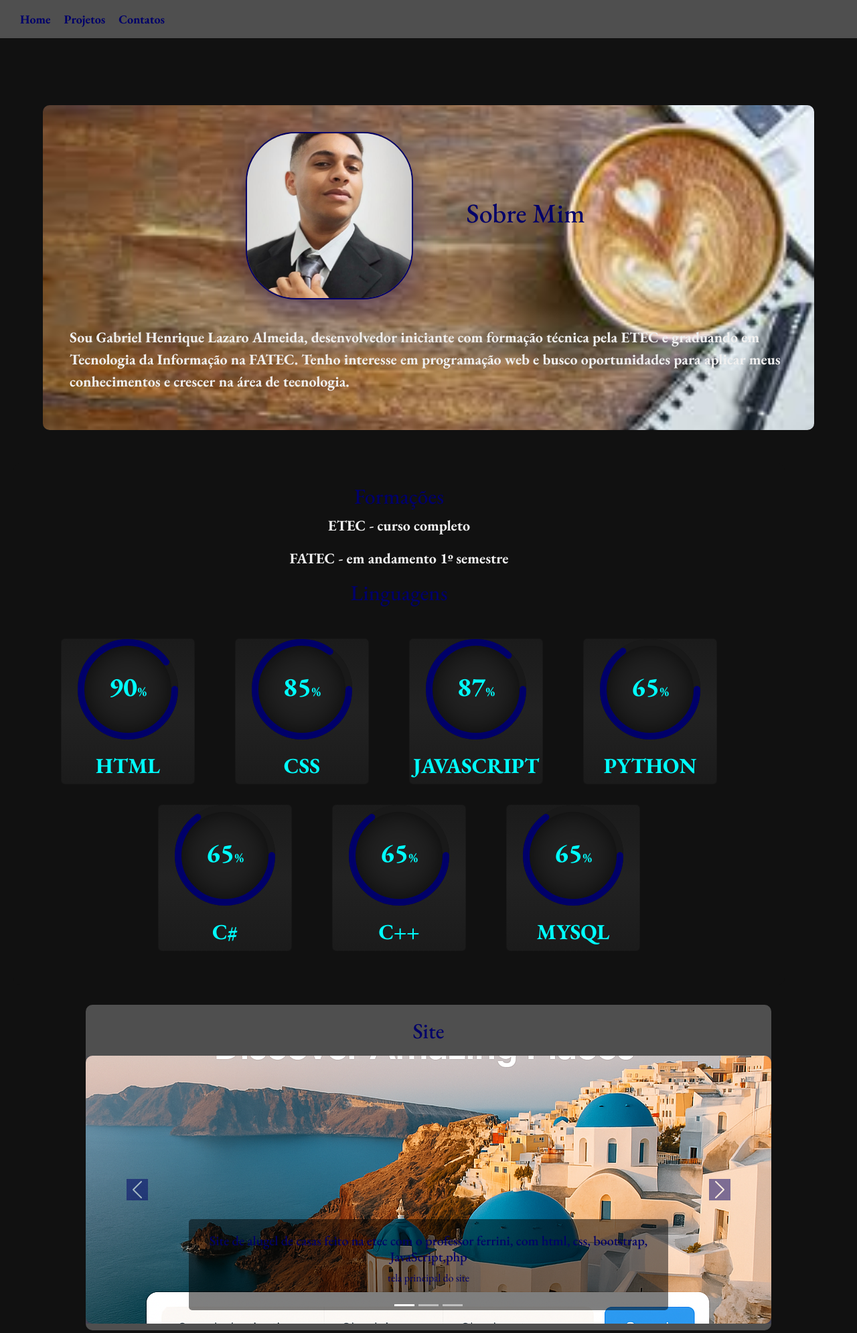
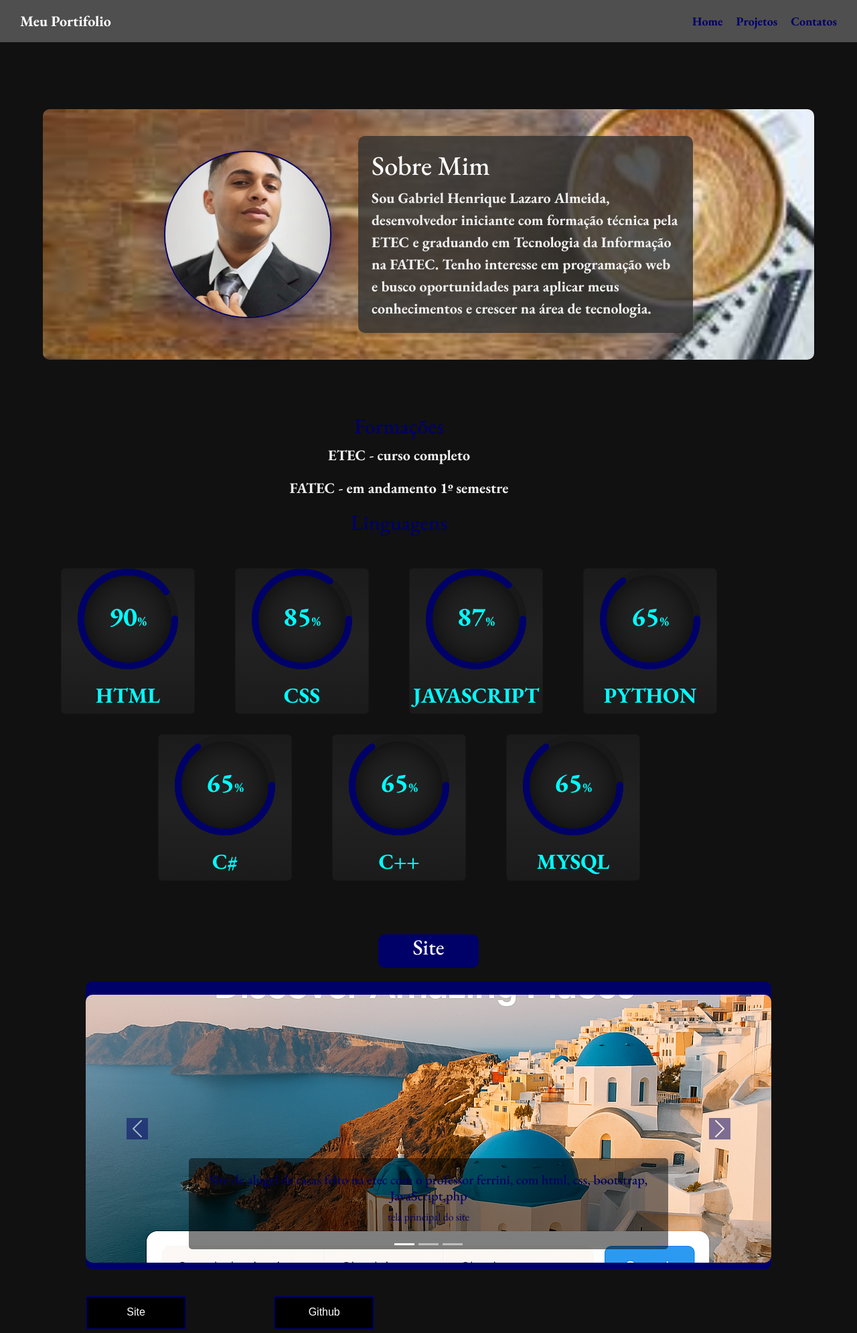
Before and after one commit to gabsact4/gabriel-lazaro, a PHP site: page / in a window 1280 px wide. Shown: the top 1990 px of the page at 67% size. Run offline with PHP 8.4, Linux system fonts and the light colour scheme.

Commit message:
atualizando o portifolio

```diff
--- a/src/portifolio/css/style.css
+++ b/src/portifolio/css/style.css
@@ -19,9 +19,16 @@ body {
     padding: 15px 30px;
 }
 
+.logo {
+  color: white;
+  font-size: 22px;
+  font-weight: bold;
+}
+
 .nav-links {
     display: flex;
     gap: 20px;
+    margin-left: auto;
 }
 
 .link {
@@ -32,13 +39,13 @@ body {
 }
 
 .link:hover {
-    color: #111;
+    color: white;
 }
 
 #img {
   width: 250px;
   height: 250px;
-  border-radius: 30%;
+  border-radius: 50%;
   border: 2px solid #000069;
   box-shadow: 0 20px 50px rgba(0, 0, 105, 0.4);
   object-fit: cover;
@@ -46,7 +53,7 @@ body {
 
 
 .box {
-  background-color: #4F4F4F;
+  background-color: #000069;
   width: 80%;
   border-radius: 10px;
   height: auto;
@@ -68,26 +75,32 @@ body {
   overflow: hidden;
   border: 2px solid #000069;
   transition: background-color 0.3s, transform 0.2s;
+  margin-left: 10%;
 }
 
-.lgit a {
+.links-container {
+  display: flex;
+  gap: 10px;
+  justify-content: center;
+  margin-right: 10px;
+}
+
+.lgit {
   color: white;
   text-decoration: none;
   font-family: Arial, sans-serif;
   font-size: 16px;
   padding: 10px 20px;
   display: inline-block;
-  width: 100%;
   text-align: center;
-  transition: color 0.3s;
+  transition: color 0.3s, transform 0.3s;
+  background-color: #000;
+  border-radius: 4px;
 }
 
 .lgit:hover {
   background-color: #1a1a1a;
   transform: scale(1.05);
-}
-
-.lgit a:hover {
   color: #4f79ff;
 }
 
@@ -97,7 +110,6 @@ body {
   align-items: center;
   justify-content: center;
   gap: 40px;
-  text-align: left;
   width: 90%;
   background-image: url('./img/back.jpg');
   background-size: cover;
@@ -105,10 +117,32 @@ body {
   background-repeat: no-repeat;
   margin: 100px auto 30px auto;
   border-radius: 10px;
-  color: #000069;
-  font-family: "EB Garamond", serif;
   padding: 40px;
   flex-wrap: wrap;
+  font-family: "EB Garamond", serif;
+}
+
+.imagem img {
+  width: 250px;
+  height: auto;
+  border-radius: 50%;
+  box-shadow: 0 0 10px rgba(0,0,0,0.5);
+}
+
+.texto {
+  background-color: rgba(50, 50, 50, 0.8);
+  color: #fff;
+  padding: 20px;
+  border-radius: 10px;
+  max-width: 500px;
+}
+
+.texto h1 {
+  margin-top: 0;
+}
+
+.texto p.destaque {
+  margin: 0;
 }
 
 .box3 {
@@ -266,6 +300,20 @@ body {
     border-radius: 10px;
 }
 
+.box6 {
+  display: flex;
+  justify-content: center;
+  align-items: center;
+  background-color: #000069;
+  width: 150px;
+  height: 50px;
+  border-radius: 10px;
+  margin: 20px auto;
+  overflow: hidden;
+  border: 2px solid #000069;
+  transition: background-color 0.3s, transform 0.2s;
+}
+
 .container-circular {
     display: inline-flex;
     flex-wrap: wrap;
--- a/src/portifolio/index.html
+++ b/src/portifolio/index.html
@@ -15,6 +15,7 @@
 
 
     <header id="navbar">
+        <div class="logo">Meu Portifolio</div>
         <nav class="nav-links">
             <a class="link" href="#">Home</a>
             <a class="link" href="#Projetos">Projetos</a>
@@ -24,15 +25,18 @@
 
     <section>
         <div class="box2">
+          <div class="imagem">
             <img id="img" src="./css/img/eu.jpeg" alt="Minha Foto">
-            <br>
+          </div>
+          <div class="texto">
             <h1>Sobre Mim</h1>
-            <br>
-           <p class="destaque">Sou Gabriel Henrique Lazaro Almeida, desenvolvedor iniciante com formação técnica pela ETEC e graduando em Tecnologia da Informação na FATEC. Tenho interesse em programação web e busco oportunidades para aplicar meus conhecimentos e crescer na área de tecnologia.
+            <p class="destaque">
+              Sou Gabriel Henrique Lazaro Almeida, desenvolvedor iniciante com formação técnica pela ETEC e graduando em Tecnologia da Informação na FATEC. Tenho interesse em programação web e busco oportunidades para aplicar meus conhecimentos e crescer na área de tecnologia.
+            </p>
+          </div>
+        </div>
+      </section>
 
-           </p>
-        </div>
-    </section>
 
     <section>
       <div class="box3">
@@ -147,9 +151,8 @@
       </div>
   </section>
 
-
+    <h2 class="box6" style="color: white; text-align: center; padding-bottom: 10px;">Site</h2>
     <section class="box" id="Projetos">
-        <h2 style="color: #000069; text-align: center; padding-bottom: 10px;">Site</h2>
         <div id="carouselExampleCaptions" class="carousel slide" data-bs-ride="carousel">
             <div class="carousel-indicators">
                 <button type="button" data-bs-target="#carouselExampleCaptions" data-bs-slide-to="0" class="active" aria-current="true" aria-label="Slide 1"></button>
@@ -187,10 +190,11 @@
             </button>
         </div>
     </section>
-    <a class="lgit" href="https://github.com/gabsact4/gabriel-lazaro/tree/main/src/php/php">Projeto-Github</a>
+    <a class="lgit" href="https://snack.expo.dev/@g4br1el/tcc"><p>Site</p></a>
+    <a class="lgit" href="https://snack.expo.dev/@g4br1el/tcc"><p>Github</p></a>
 
+    <h2 class="box6" style="color: white; text-align: center; padding-bottom: 10px;">Aplicativo</h2>
     <section class="box">
-        <h2 style="color: #000069; text-align: center; padding-bottom: 10px;">Aplicativo</h2>
         <div id="carouselExampleCaptions" class="carousel slide" data-bs-ride="carousel">
             <div class="carousel-indicators">
                 <button type="button" data-bs-target="#carouselExampleCaptions" data-bs-slide-to="0" class="active" aria-current="true" aria-label="Slide 1"></button>
@@ -228,10 +232,11 @@
             </button>
         </div>
     </section>
-    <a class="lgit" href="https://snack.expo.dev/@g4br1el/tcc">Aplicativo</a>
+    <a class="lgit" href="https://snack.expo.dev/@g4br1el/tcc"><p>Aplicativo</p></a>
+    <a class="lgit" href="https://snack.expo.dev/@g4br1el/tcc"><p>Github</p></a>
 
+    <h2 class="box6" style="color: white; text-align: center; padding-bottom: 10px;">Api</h2>
     <section class="box">
-        <h2 style="color: #000069; text-align: center; padding-bottom: 10px;">Api</h2>
         <div id="carouselExampleCaptions" class="carousel slide" data-bs-ride="carousel">
             <div class="carousel-indicators">
                 <button type="button" data-bs-target="#carouselExampleCaptions" data-bs-slide-to="0" class="active" aria-current="true" aria-label="Slide 1"></button>
@@ -269,7 +274,9 @@
             </button>
         </div>
     </section>
-    <a class="lgit" href="#">Projeto-Github</a>
+    <a class="lgit" href="https://snack.expo.dev/@g4br1el/tcc"><p>Site</p></a>
+    <a class="lgit" href="https://snack.expo.dev/@g4br1el/tcc"><p>Github</p></a>
+
     <section class="box4">
         <h2 style="color: #000069; text-align: center; padding-bottom:10px">Requerir Serviço</h2>
 
@@ -319,7 +326,7 @@
             </div>
           </form>
     </section>
-    <section id="Contatos">
+    <section id="Contatos" >
         <div class="box5">
             <h2 class="destaque">Contatos</h2>
             <p class="destaque">
```
